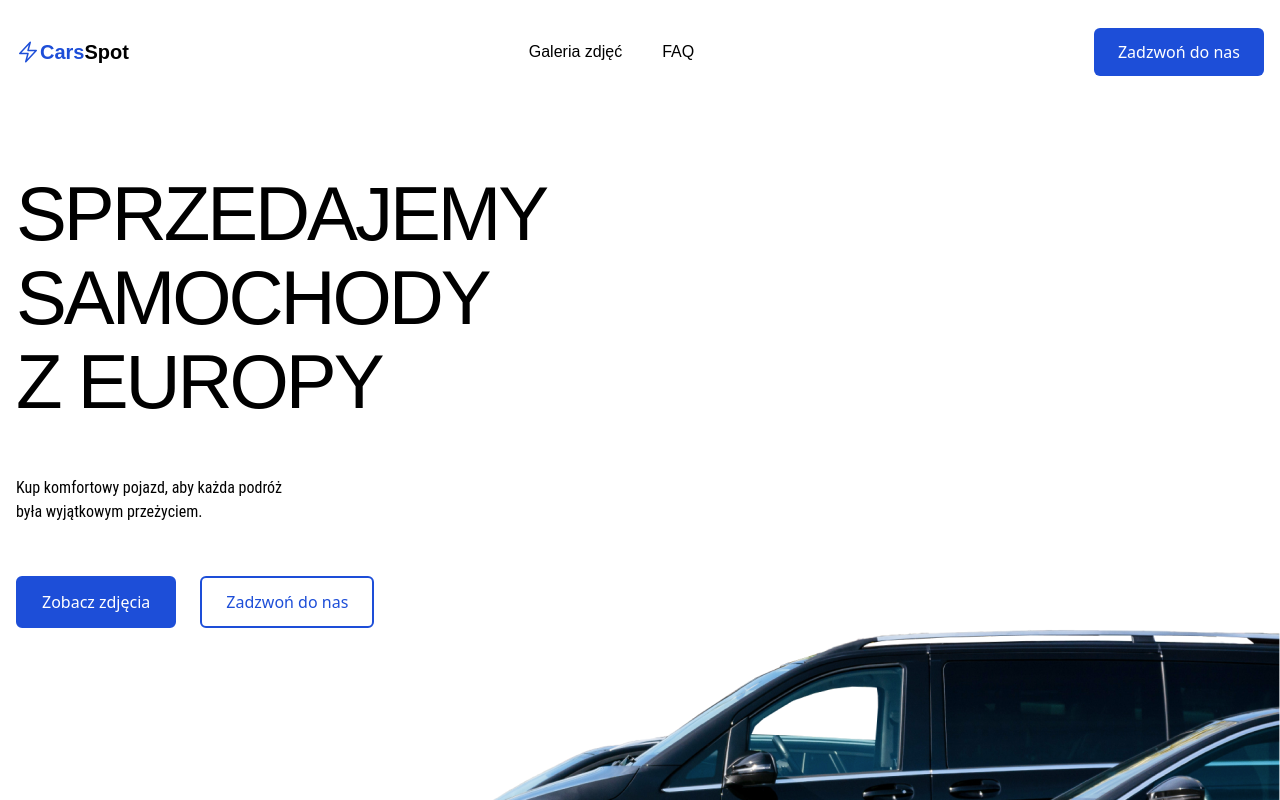
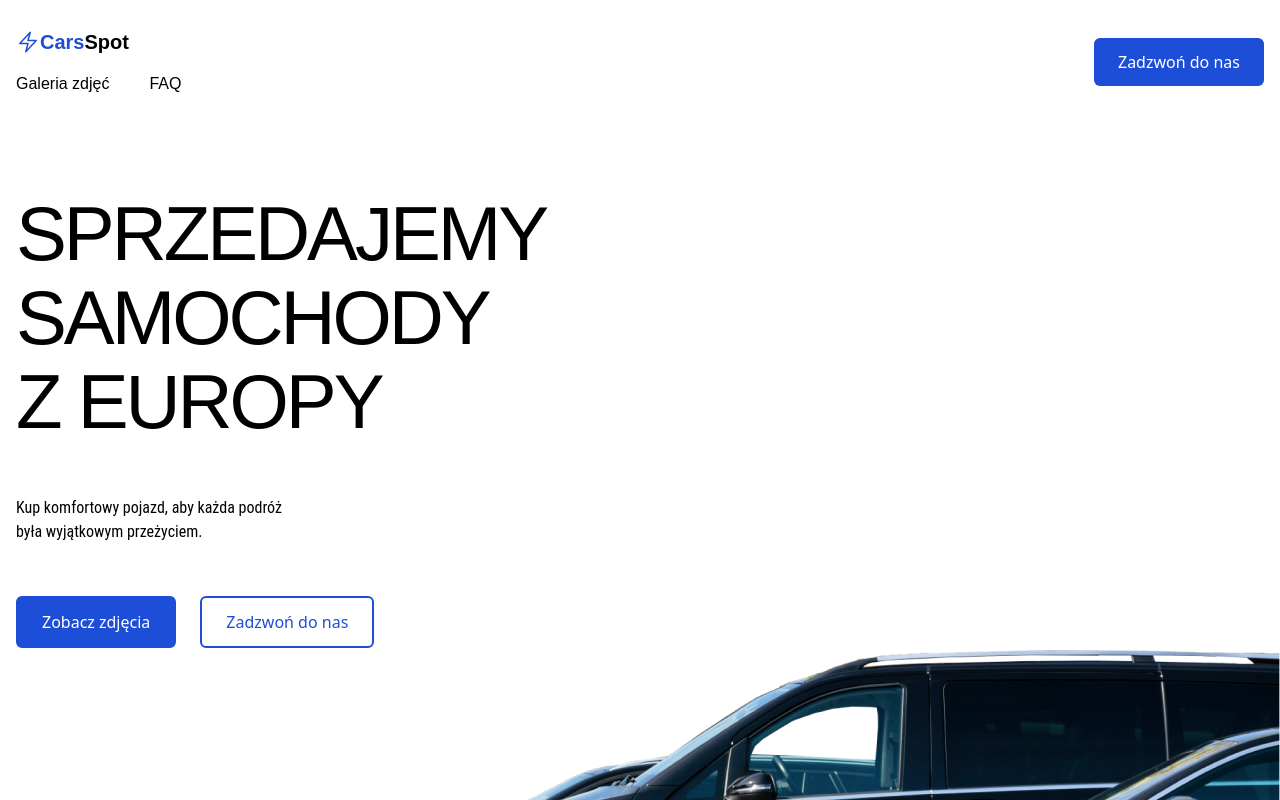
Before and after one commit to ArtVioletta/cars-spot, a React (Create React App) app: page / in a window 1280 px wide. Shown: the top 800 px of the page. Built offline with nearby package versions, Linux system fonts and the light colour scheme; the HTML template or start-up script is replaced by a standard one.

Commit message:
changed header

```diff
--- a/src/sections/Header/Header.tsx
+++ b/src/sections/Header/Header.tsx
@@ -4,7 +4,8 @@ import { BoltIcon } from '@heroicons/react/24/outline';
 const Header = () => {
   return (
     <header className="relative w-full  h-full  flex container  items-center justify-between mt-7 mx-auto px-4">
-      <div className="flex items-center mb-4 sm:mb-0 flex-col sm:flex-row ">
+      <div className="sm:mb-0 flex-col sm:flex-row">
+        <div className="flex items-center mb-4">
           <BoltIcon className="h-6 w-6  text-blue-700 " />
           <span className=" text-blue-700 font-bold text-xl font-roboto-flex">
             Cars
@@ -27,7 +28,7 @@ const Header = () => {
             </li>
           </ul>
         </nav>
-
+      </div>
       <button className="bg-blue-700 text-white  py-3 px-6 rounded-md">
         Zadzwoń do nas
       </button>
--- a/src/sections/HeroSection/HeroSection.tsx
+++ b/src/sections/HeroSection/HeroSection.tsx
@@ -1,7 +1,7 @@
 import React from 'react';
 const HeroSection = () => {
   return (
-    <section className=" py-24 ">
+    <section className=" py-24">
       <div className=" container flex flex-col gap-1  mx-auto px-4 ">
         <h1 className="text-5xl lg:w-[55%] font-normal mb-4 font-bebas-neue text-[76.29px] leading-[83.92px] tracking-[-0.04em]">
           SPRZEDAJEMY SAMOCHODY
```
Lines whose indentation alone changed are shown as unchanged.
